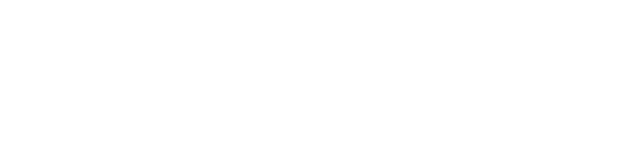
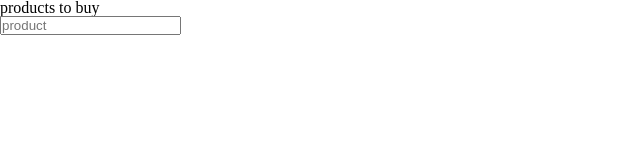
Before and after one commit to almeidaleandro28/shopping_list, a website: page index.html in a window 1280 px wide. Shown: the whole page, without its empty margins (0-640 px from the left). Drawn offline with Linux system fonts and the light colour scheme.

Commit message:
new archives

```diff
--- a/index.html
+++ b/index.html
@@ -11,7 +11,12 @@
 </head>
 <body>
   <main class="main">
-
+    <div class="box">
+      <h1 class="box_title">products to buy</h1>
+      <form class="box-form">
+        <input type="text" placeholder="product">
+      </form>
+    </div>
   </main>
   <!--end main-->
 </body>
--- a/package.json
+++ b/package.json
@@ -5,7 +5,7 @@
   "main": "index.js",
   "scripts": {
     "test": "echo \"Error: no test specified\" && exit 1",
-    "sass": "node_modules/.bin/sass src/css/style.css src/scss/style.scss"
+    "sass": "node_modules/.bin/sass src/scss/style.scss src/css/style.css"
   },
   "repository": {
     "type": "git",
--- a/src/scss/style.scss
+++ b/src/scss/style.scss
@@ -1,3 +1,9 @@
+@import "./reset";
+@import "./responsive";
+@import "./variables";
+@import "./box";
+@import ".//main";
 
-
-/*# sourceMappingURL=style.scss.map */
+body {
+  height: 100vh;
+}
```
Also changed, not shown: src/css/style.css, src/scss/_box.scss (added), src/scss/_main.scss (added).
